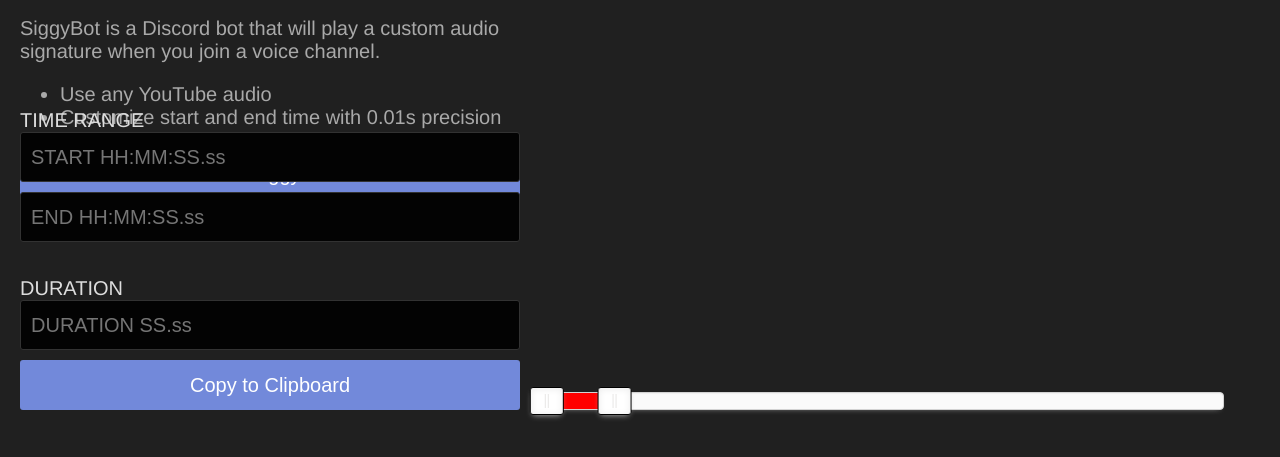
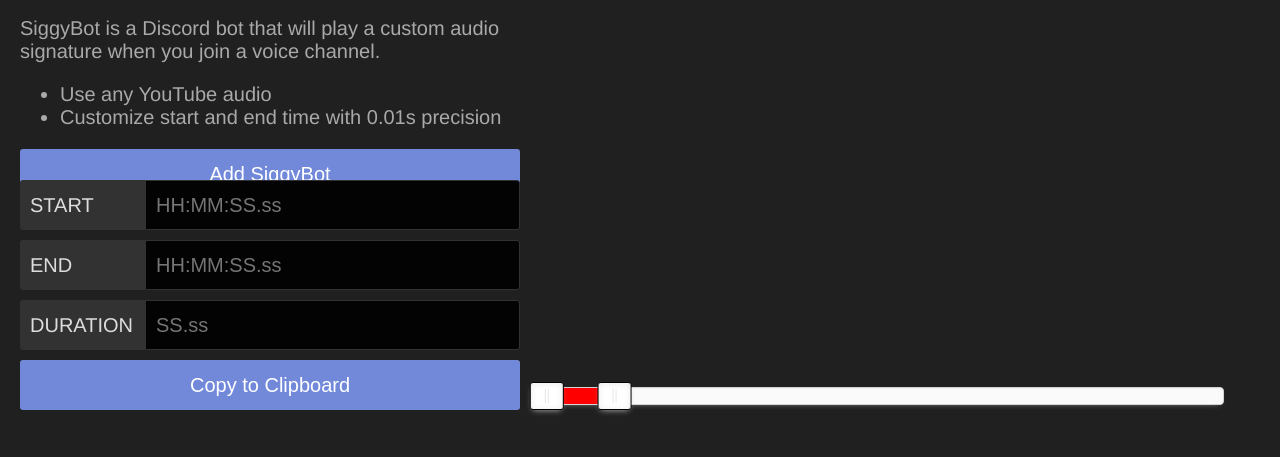
Before and after one commit to WindTa/SiggyBot, a plain HTML site: page index.html in a window 1280 px wide. Shown: the part 115-572 px from the top of the page. Drawn offline with nearby package versions, Linux system fonts and the light colour scheme.

Commit message:
changed c-text__labels

```diff
--- a/css/main.css
+++ b/css/main.css
@@ -23,7 +23,7 @@
 .c-content {
     width: 100%;
 }
-.c-content--top{
+.c-content--top {
     position: absolute;
     top: 0;
 }
@@ -39,10 +39,6 @@
 }
 .c-content__description {
     margin-top: 20px;
-}
-.c-content__label {
-    margin-top: 25px;
-    color: #dddddd
 }
 
 .c-button {
@@ -81,12 +77,26 @@
     color: #999999
 }
 
+.c-text-bar {
+    display: grid;
+    grid-template-columns: 25% 75%;
+}
+.c-text__label {
+    display: table-cell;
+    background-color: #323232;
+    border-radius: 3px 0 0 3px;
 
-.c-input-text {
+    padding-left: 10px;
+    height: 50px;
+    line-height: 50px;
+    color: #dddddd;
+
+}
+.c-text__input {
     position: relative;
     background-color: #030303;
     border-color: #323232;
-    border-radius: 3px;
+    border-radius: 0 3px 3px 0;
     border-style: solid;
     border-width: 1px;
     outline: 0;
@@ -100,12 +110,12 @@
     width: 100%;
     height: 50px;
 }
-.c-input-text--search {
+.c-text__input--search {
     border-radius: 3px 0 0 3px;
     box-sizing: border-box;
     padding-left: 10px;
 }
-.c-input-text:focus {
+.c-text__input:focus {
     border-color: #1c63b9;
 }
 
@@ -138,6 +148,7 @@
 
 .c-slider {
     width: 95%;
+    bottom: 5px;
 }
 #slider .noUi-connect {
     background: red;
--- a/index.html
+++ b/index.html
@@ -37,17 +37,24 @@
 
             </div>
             <div class="c-content c-content--bottom">
-                <div class="c-content__label">TIME RANGE</div>
-                <input class="c-input-text" id="text-start" placeholder="START HH:MM:SS.ss"></input>
-                <input class="c-input-text" id="text-end" placeholder="END HH:MM:SS.ss"></input>
-                <div class="c-content__label">DURATION</div>
-                <input class="c-input-text" id="text-duration" type="number" placeholder="DURATION SS.ss"></input>
+                <div class="c-text-bar">
+                    <label class="c-text__label" for="text-start">START</label>
+                    <input class="c-text__input" id="text-start" placeholder="HH:MM:SS.ss"></input>
+                </div>
+                <div class="c-text-bar">
+                    <label class="c-text__label" for="text-start">END</label>
+                    <input class="c-text__input" id="text-end" placeholder="HH:MM:SS.ss"></input>
+                </div>
+                <div class="c-text-bar">
+                    <label class="c-text__label" for="text-start">DURATION</label>
+                    <input class="c-text__input" id="text-duration" type="number" placeholder="SS.ss"></input>
+                </div>
                 <button class="c-button" onclick="clipboard()">Copy to Clipboard</button>
             </div>
         </div>
         <div class="l-window__right">
             <div class="c-search">
-                <input class="c-input-text c-input-text--search" id="text-search" placeholder="Insert YouTube URL here"></input>
+                <input class="c-text__input c-text__input--search" id="text-search" placeholder="Insert YouTube URL here"></input>
                 <button class="c-button c-button--search" id="button-search">
                     <i class="material-icons">search</i>
                 </button>
```
